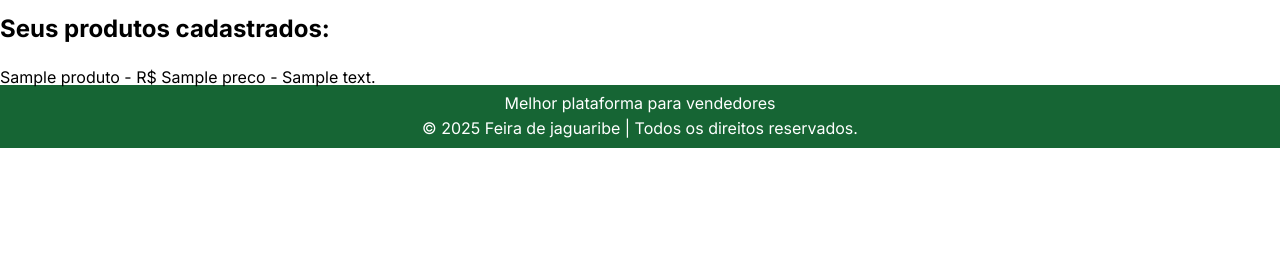
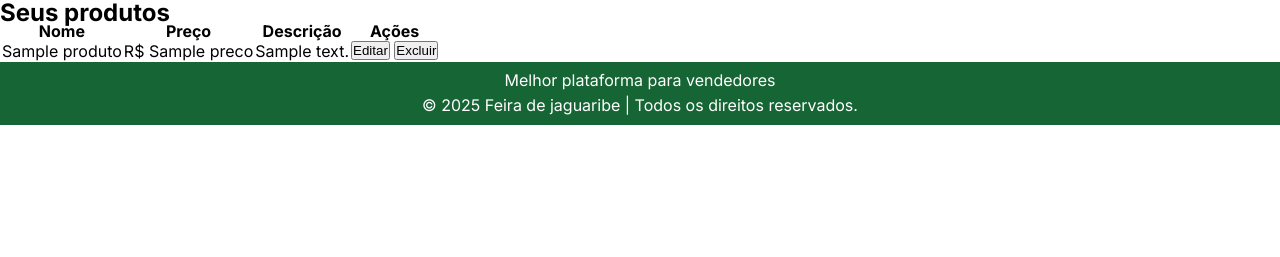
Before and after one commit to Projeto-IFPB/Jaguaribe-Online, a Flask app: template templates/perfil.html in a window 1280 px wide. Shown: the part 86-343 px from the top of the page. Run offline with Flask 3, Linux system fonts and the light colour scheme; the template is opened without the code that fills it: most values are stand-ins (such as "Sample title", 1, 10 or a date in 2020).

Commit message:
aqui foi criado o html da tabela de produtos do usuario

```diff
--- a/templates/perfil.html
+++ b/templates/perfil.html
@@ -2,15 +2,43 @@
 
 {% block title %} pagina Perfil {% endblock %}
 
+{% block css%} <link rel="stylesheet" href="style-perfil.css"> {% endblock %}
+
 {% block content %}
 <br>
 <h1>Olá, {{ current_user.nome_completo }}!</h1>
-<br> <br>
-<h2>Seus produtos cadastrados:</h2>
-<br> <br>
-<ul>
-    {% for produtos in produtos %}
-        <li>{{ produtos.nome }} - R$ {{ produtos.preco }} - {{ produtos.descricao}} </li>
-    {% endfor %}
-</ul>
+<br>
+
+<h2>Seus produtos</h2>
+
+<div class="container-tabela">
+    <table class="tabela-produtos">
+        <thead>
+            <tr>
+                <th>Nome</th>
+                <th>Preço</th>
+                <th>Descrição</th>
+                <th>Ações</th>
+            </tr>
+        </thead>
+        <tbody>
+
+            {% for produto in produtos %}
+            <tr>
+                <td>{{ produto.nome }}</td>
+
+                <td>R$ {{ produto.preco }}</td>
+
+                <td>{{ produto.descricao }}</td>
+
+                <td class="acoes">
+                    <button class="botao-editar">Editar</button>
+                    <button class="botao-excluir">Excluir</button>
+                </td>
+            </tr>
+            {% endfor %}
+
+        </tbody>
+    </table>
+</div>
 {% endblock %}
```
